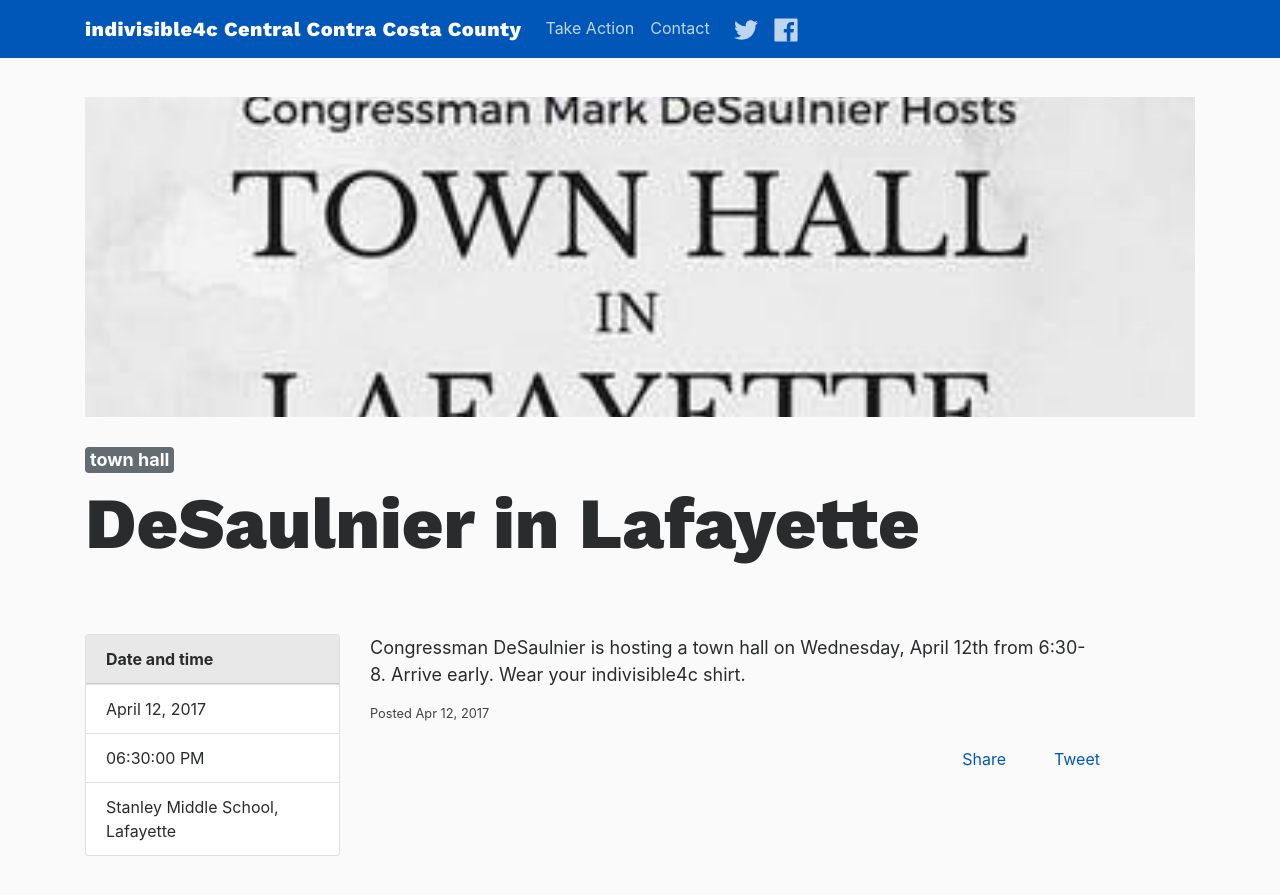
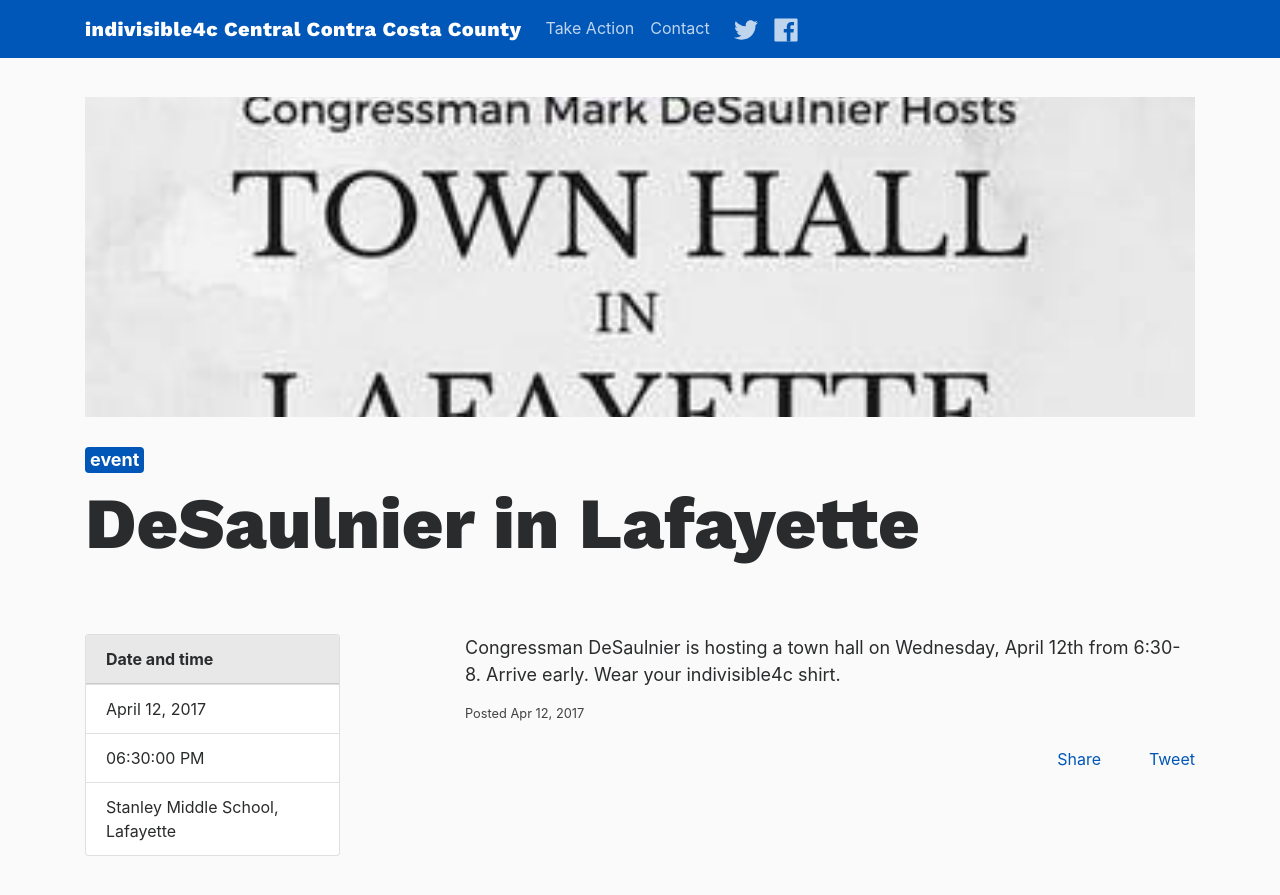
Before and after one commit to IndivisibleTemplate/BasicTemplate, a Jekyll site: the page built from _posts/2017-04-12-desaulnier-in-lafayette.markdown, in a window 1280 px wide and 900 px high. Shown: the top 895 px of the window. Built offline with Jekyll 4.4.1, drawn with Linux system fonts in a browser that asks for light colours; nearby versions of some CDN libraries; comment, search, counter and statistics services are not loaded.

Commit message:
Updated Desaulnier In Lafayette

```diff
--- a/_posts/2017-04-12-desaulnier-in-lafayette.markdown
+++ b/_posts/2017-04-12-desaulnier-in-lafayette.markdown
@@ -2,9 +2,9 @@
 title: DeSaulnier in Lafayette
 date: 2017-04-12 18:30:00 -07:00
 categories:
+- event
+tags:
 - town hall
-tags:
-- event
 main-image: "/uploads/17799105_660529580824808_6174033652133063903_n.jpg"
 event-start-date: 2017-04-12 18:30:00 -07:00
 event-end-date: 2017-04-12 20:00:00 -07:00
```
